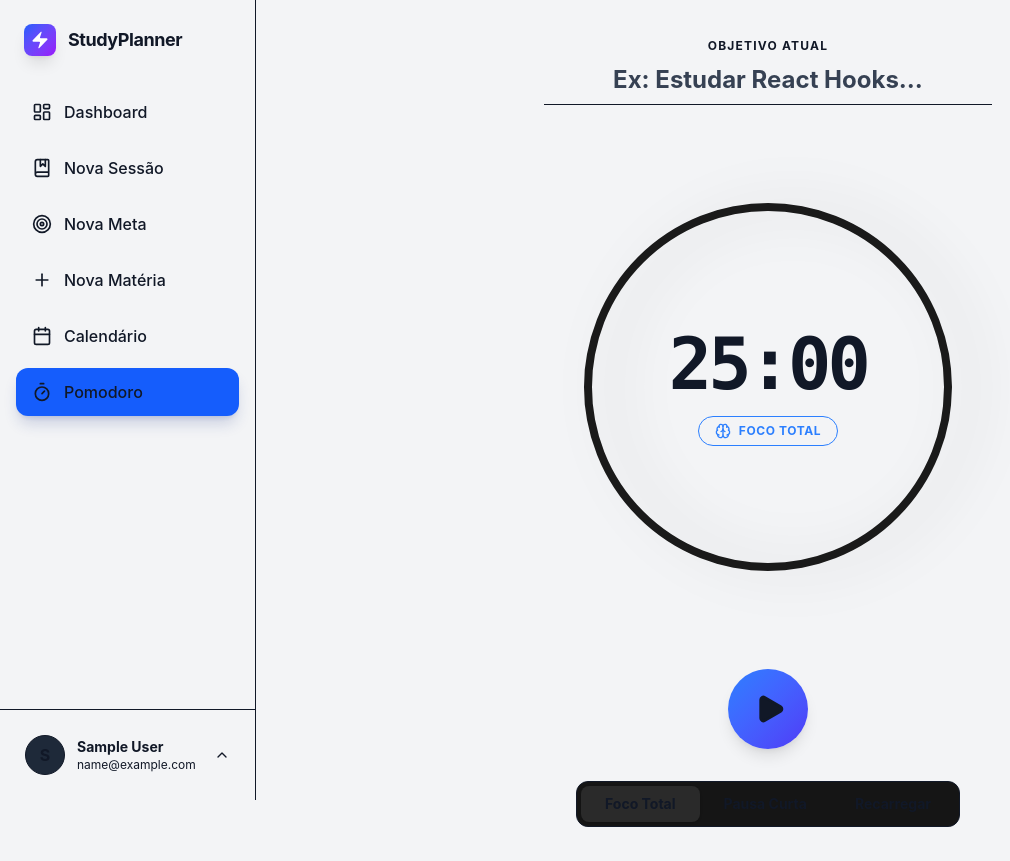
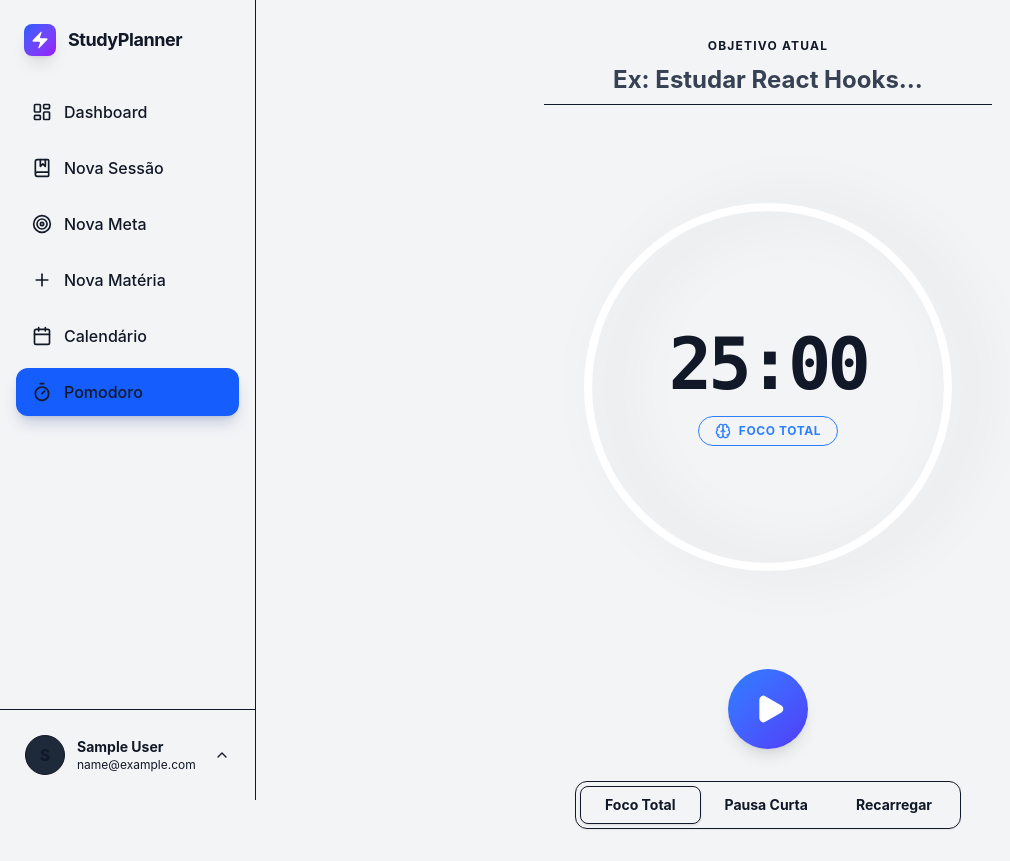
Before and after one commit to Augustossn/StudyPlanner, a React (Vite) app in the folder frontend/: page /pomodoro in a window 1280 px wide. Shown: the whole page, without its empty margins (0-1010 px from the left). Built offline with nearby package versions, Linux system fonts and the light colour scheme; sample sign-in values are in the browser's storage.

Commit message:
(update): Alterado UI do pomodoro

```diff
--- a/frontend/src/pages/Pomodoro.jsx
+++ b/frontend/src/pages/Pomodoro.jsx
@@ -97,7 +97,6 @@ const Pomodoro = () => {
   }, [timeLeft, isActive]);
 
   // --- FUNÇÃO PARA CAPTURAR TEMPO PARCIAL ---
-  // Chamada antes de trocar de modo ou resetar, para não perder o que já foi estudado
   const capturePartialTime = () => {
       if (currentMode === 'pomodoro') {
           const timeSpent = initialTime - timeLeft;
@@ -108,7 +107,7 @@ const Pomodoro = () => {
   };
 
   const switchMode = (modeKey) => {
-    capturePartialTime(); // <--- Salva o progresso atual antes de mudar
+    capturePartialTime();
     setIsActive(false);
     setCurrentMode(modeKey);
     setTimeLeft(MODES[modeKey].time);
@@ -120,7 +119,6 @@ const Pomodoro = () => {
   const resetTimer = () => {
     setIsActive(false);
     setTimeLeft(initialTime);
-    // Resetar o timer atual NÃO apaga o accumulatedTime (histórico da sessão)
   };
 
   const clearAccumulated = () => {
@@ -132,7 +130,6 @@ const Pomodoro = () => {
   // --- CÁLCULO DO TOTAL PARA SALVAR ---
   const getTotalSeconds = () => {
       let currentSessionSeconds = 0;
-      // Se estivermos no modo foco agora, soma o tempo parcial atual
       if (currentMode === 'pomodoro') {
           currentSessionSeconds = initialTime - timeLeft;
       }
@@ -143,7 +140,6 @@ const Pomodoro = () => {
     const totalSeconds = getTotalSeconds();
     let minutesStudied = Math.round(totalSeconds / 60);
 
-    // Regra de arredondamento mínimo
     if (totalSeconds > 30 && minutesStudied === 0) minutesStudied = 1;
 
     if (minutesStudied === 0) {
@@ -173,7 +169,6 @@ const Pomodoro = () => {
   const circumference = 2 * Math.PI * radius;
   const strokeDashoffset = circumference - (progress / 100) * circumference;
 
-  // Valor para exibir na barra inferior
   const totalMinutesDisplay = Math.floor(getTotalSeconds() / 60);
 
   return (
@@ -196,7 +191,7 @@ const Pomodoro = () => {
         <div className="relative group">
             <div className="relative w-95 h-95 md:w-125 md:h-125 flex items-center justify-center">
                 <svg className="w-full h-full transform -rotate-90 drop-shadow-2xl">
-                    <circle cx="50%" cy="50%" r={radius} stroke="#1a1a1a" strokeWidth="8" fill="transparent" />
+                    <circle cx="50%" cy="50%" r={radius} stroke="var(--surface)" strokeWidth="8" fill="transparent" />
                     <circle
                         cx="50%" cy="50%" r={radius}
                         stroke={activeTheme.stroke}
@@ -227,31 +222,32 @@ const Pomodoro = () => {
         <div className="flex flex-col items-center gap-8 w-full max-w-lg">
             <div className="flex items-center gap-4">
                 {isActive ? (
-                     <button onClick={toggleTimer} className="w-16 h-16 rounded-full bg-surface border border-border text-text flex items-center justify-center hover:bg-gray-800 hover:scale-105 transition-all shadow-lg">
+                     <button onClick={toggleTimer} className="w-16 h-16 rounded-full bg-surface border border-border text-text flex items-center justify-center hover:bg-surface-hover hover:scale-105 transition-all shadow-lg">
                         <Pause size={24} fill="currentColor" />
                      </button>
                 ) : (
-                    <button onClick={toggleTimer} className={`w-20 h-20 rounded-full bg-linear-to-br ${activeTheme.gradient} text-text flex items-center justify-center hover:scale-110 hover:shadow-xl hover:shadow-${activeTheme.stroke}/20 transition-all shadow-lg`}>
+                    <button onClick={toggleTimer} className={`w-20 h-20 rounded-full bg-linear-to-br ${activeTheme.gradient} text-white flex items-center justify-center hover:scale-110 hover:shadow-xl transition-all shadow-lg`}>
                         <Play size={32} fill="currentColor" className="ml-1" />
                     </button>
                 )}
 
                 {timeLeft !== initialTime && (
-                    <button onClick={resetTimer} className="w-12 h-12 rounded-full bg-surface text-text-muted hover:text-text flex items-center justify-center hover:bg-gray-800 transition-all" title="Reiniciar">
+                    <button onClick={resetTimer} className="w-12 h-12 rounded-full bg-surface text-text-muted hover:text-text flex items-center justify-center hover:bg-surface-hover transition-all" title="Reiniciar">
                         <RotateCcw size={18} />
                     </button>
                 )}
             </div>
 
-            <div className="flex p-1 bg-[#151515] border border-border rounded-xl">
+            {/* --- AQUI ESTAVA O PROBLEMA: CORES CORRIGIDAS PARA LIGHT/DARK MODE --- */}
+            <div className="flex p-1 bg-surface border border-border rounded-xl shadow-xs">
                 {Object.values(MODES).map((mode) => (
                     <button
                         key={mode.id}
                         onClick={() => switchMode(mode.id)}
                         className={`px-6 py-2 rounded-lg text-sm font-bold transition-all ${
                             currentMode === mode.id
-                            ? 'bg-[#2a2a2a] text-text shadow-sm'
-                            : 'text-text-muted hover:text-gray-300'
+                            ? 'bg-background text-text shadow-sm border border-border/50'
+                            : 'text-text-muted hover:text-text hover:bg-background/50'
                         }`}
                     >
                         {mode.label}
@@ -260,8 +256,7 @@ const Pomodoro = () => {
             </div>
         </div>
 
-        {/* BARRA INFERIOR (MOSTRA O TOTAL ACUMULADO) */}
-        {/* Aparece se houver tempo acumulado OU se o timer atual já rodou um pouco */}
+        {/* BARRA INFERIOR */}
         <div className={`fixed bottom-8 left-1/2 -translate-x-1/2 w-full max-w-md px-4 transition-all duration-500 ${(totalMinutesDisplay > 0 || (currentMode === 'pomodoro' && timeLeft !== initialTime)) ? 'translate-y-0 opacity-100' : 'translate-y-20 opacity-0 pointer-events-none'}`}>
              <div className="bg-surface/90 backdrop-blur-md border border-border p-4 rounded-2xl shadow-2xl flex items-center justify-between gap-4">
                 <div className="flex flex-col">
@@ -272,11 +267,10 @@ const Pomodoro = () => {
                 </div>
 
                 <div className="flex gap-2">
-                    {/* Botão Lixeira: Para limpar se o usuário quiser recomeçar */}
                     {accumulatedTime > 0 && (
                         <button
                             onClick={clearAccumulated}
-                            className="p-3 rounded-xl bg-red-500/10 text-red-500 hover:bg-red-500 hover:text-text transition-colors"
+                            className="p-3 rounded-xl bg-red-500/10 text-red-500 hover:bg-red-500 hover:text-white transition-colors"
                             title="Descartar tempo acumulado"
                         >
                             <Trash2 size={20} />
@@ -285,7 +279,7 @@ const Pomodoro = () => {
 
                     <button
                         onClick={handleSaveSession}
-                        className="flex items-center gap-2 bg-blue-600 hover:bg-blue-500 text-text px-5 py-2.5 rounded-xl font-bold transition-all shadow-lg shadow-blue-900/20"
+                        className="flex items-center gap-2 bg-blue-600 hover:bg-blue-500 text-white px-5 py-2.5 rounded-xl font-bold transition-all shadow-lg shadow-blue-900/20"
                     >
                         <Save size={18} />
                         <span>Salvar Tudo</span>
```
